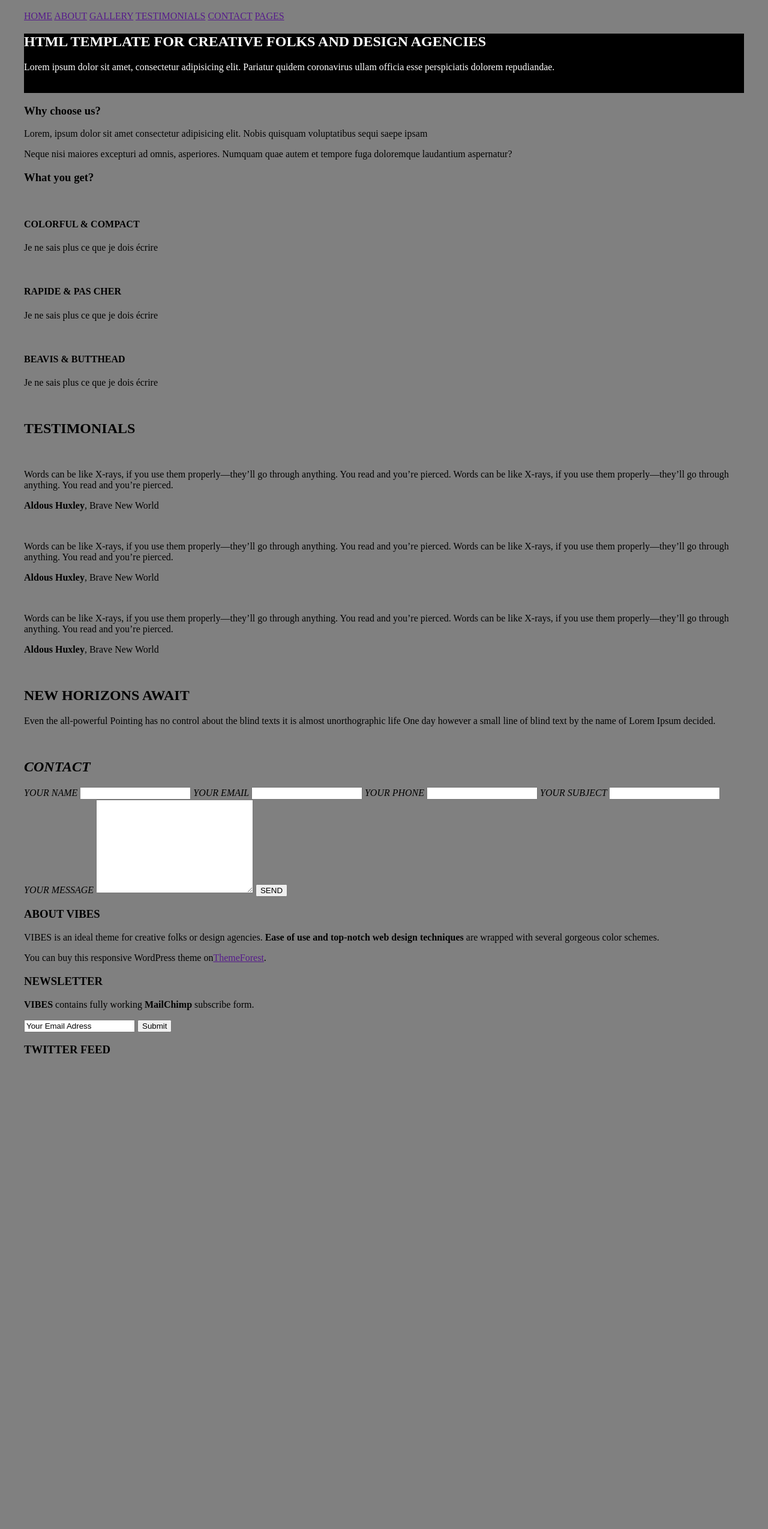
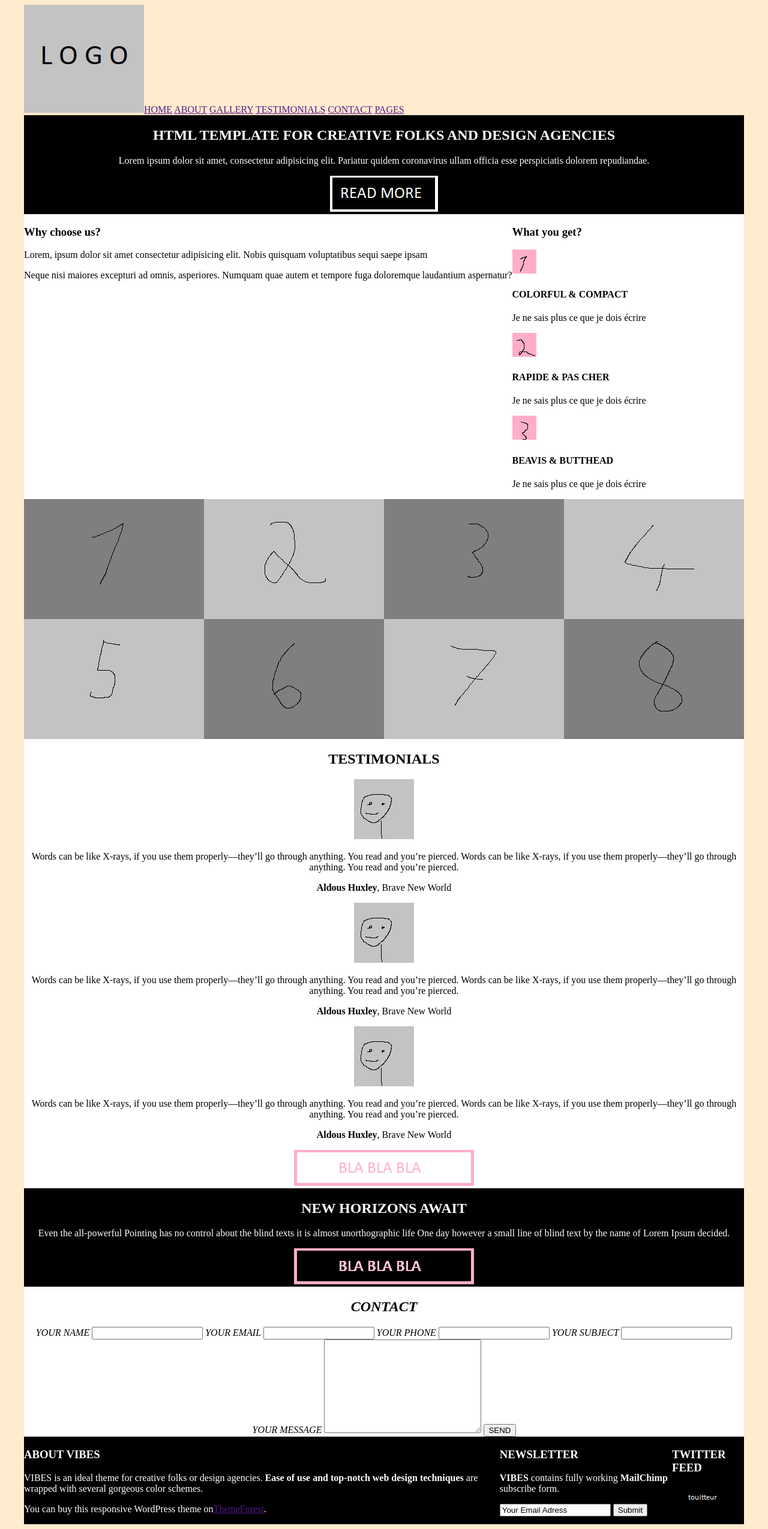
Before and after one commit to vleup/elanphp, a PHP site: page / in a window 1280 px wide. Shown: the whole page at 60% size. Before the commit the page ends 1756 px from the top, so only its background shows below. Run offline with PHP 8.4, Linux system fonts and the light colour scheme.

Commit message:
fin de journée19-03

```diff
--- a/front/vibes/index.html
+++ b/front/vibes/index.html
@@ -9,7 +9,7 @@
     <body>
     <div id="wrapper">
         <header>
-            <a href=""><img src="" alt=""></a>
+            <a href=""><img src="logo.png" alt="logo"></a>
             <nav id="main">
                 <a href="">HOME</a>
                 <a href="">ABOUT</a>
@@ -23,7 +23,7 @@
             <section id="banner">
                 <h1>HTML TEMPLATE FOR CREATIVE FOLKS AND DESIGN AGENCIES</h1>
                 <p>Lorem ipsum dolor sit amet, consectetur adipisicing elit. Pariatur quidem coronavirus ullam officia esse perspiciatis dolorem repudiandae.</p>
-                <a href=""><img src="" alt=""></a>
+                <a href=""><img src="buttonBanner.png" alt="read more"></a>
             </section>
             <section id="stuff">
                 <article id="chooseUs">
@@ -33,13 +33,13 @@
                 </article>
                 <article id="wyg">
                     <h3>What you get?</h3>
-                    <img src="" alt="">
+                    <img src="list1.png" alt="list 1">
                     <h4>COLORFUL & COMPACT</h4>
                     <p>Je ne sais plus ce que je dois écrire</p>
-                    <img src="" alt="">
+                    <img src="list2.png" alt="list 2">
                     <h4>RAPIDE & PAS CHER</h4>
                     <p>Je ne sais plus ce que je dois écrire</p>
-                    <img src="" alt="">
+                    <img src="list3.png" alt="list 3">
                     <h4>BEAVIS & BUTTHEAD</h4>
                     <p>Je ne sais plus ce que je dois écrire</p>
                 </article>
@@ -47,37 +47,37 @@
 
                 </div>
             </section>
-            <header id="gallery">
-                <img src="" alt="">
-                <img src="" alt="">
-                <img src="" alt="">
-                <img src="" alt="">
-                <img src="" alt="">
-                <img src="" alt="">
-                <img src="" alt="">
-                <img src="" alt="">
-            </header>
+            <section id="gallery">
+                <img src="gallery1.png" alt="image 1">
+                <img src="gallery2.png" alt="image 2">
+                <img src="gallery3.png" alt="image 3">
+                <img src="gallery4.png" alt="image 4">
+                <img src="gallery5.png" alt="image 5">
+                <img src="gallery6.png" alt="image 6">
+                <img src="gallery7.png" alt="image 7">
+                <img src="gallery8.png" alt="image 8">
+            </section>
             <article id="article1">
                 <h2>TESTIMONIALS</h2>
-                <img src="" alt="">
+                <img src="portrait.png" alt="portrait">
                 <p>Words can be like X-rays, if you use them properly—they’ll go through anything. You read and you’re pierced. Words can be like X-rays,
                     if you use them properly—they’ll go through anything. You read and you’re pierced.</p>
                 <p><strong>Aldous Huxley</strong>, Brave New World</p>
-                <img src="" alt="">
+                <img src="portrait.png" alt="portrait">
                 <p>Words can be like X-rays, if you use them properly—they’ll go through anything. You read and you’re pierced. Words can be like X-rays,
                     if you use them properly—they’ll go through anything. You read and you’re pierced.</p>
                 <p><strong>Aldous Huxley</strong>, Brave New World</p>
-                <img src="" alt="">
+                <img src="portrait.png" alt="portrait">
                 <p>Words can be like X-rays, if you use them properly—they’ll go through anything. You read and you’re pierced. Words can be like X-rays,
                     if you use them properly—they’ll go through anything. You read and you’re pierced.</p>
                 <p><strong>Aldous Huxley</strong>, Brave New World</p>
-                <a href=""><img src="" alt=""></a>
+                <a href=""><img src="buttonArt1.png" alt="bla bla bla"></a>
             </article>
             <article id="article2">
                 <h2>NEW HORIZONS AWAIT</h2>
                 <p>Even the all-powerful Pointing has no control about the blind texts it is almost unorthographic life One day however a small line of blind text by the name
                     of Lorem Ipsum decided.</p>
-                <a href=""><img src="" alt=""></a>
+                <a href=""><img src="buttonArt2.png" alt="bla bla bla"></a>
             </article>
             <address id="contact">
                 <h2>CONTACT</h2>
@@ -112,7 +112,7 @@
             </div>
             <div id="twitfeed">
                 <h3>TWITTER FEED</h3>
-                <img src="" alt="">
+                <img src="twitter.png" alt="twitter">
             </div>
         </footer>
     </div>
--- a/front/vibes/style.css
+++ b/front/vibes/style.css
@@ -2,28 +2,70 @@
     box-sizing: border-box;
 }
 body {
-    margin: 0;
-    background-color: grey;
+    background-color: blanchedalmond;
 }
 #wrapper {
     max-width: 1200px;
     margin: auto;
 }
+header {
+    display: flex;
+    flex-direction: row;
+    width: 100%;
+    align-items: flex-end;
+}
 main {
-    align-content: center;
+    display: flex;
+    width: 100%;
+    flex-direction: column;
 }
 #banner {
     background-color: black;
     width: 100%;
+    text-align: center;
 }
-#banner h1 {
+#banner h1, #banner p {
     color: white;
 }
-#banner p {
+
+#stuff {
+    display: flex;
+    flex-direction: row;
+    background-color: white;
+    width: 100%;
+}
+
+#article1 {
+    background-color: white;
+    width: 100%;
+    text-align: center;
+}
+#article2 {
+    background-color: black;
+    width: 100%;
+    text-align: center;
+}
+#article2 h2, #article2 p {
+    color: white;
+    width: 100%;
+}
+#gallery {
+    display: flex;
+    flex-direction: row;
+    flex-wrap: wrap;
+    width: 100%;
+}
+#contact {
+    background-color: white;
+    width: 100%;
+    text-align: center;
+}
+footer {
+    display: flex;
+    flex-direction: row;
+    background-color: black;
+    width: 100%;
+}
+footer h3, footer p {
     color: white;
 }
-#stuff section {
-    background-color: white;
-    display: inline;
-    justify-content: space-evenly;
-}
```
Also changed, not shown: front/vibes/button a.png (added), front/vibes/buttonArt1.png (added), front/vibes/buttonArt2.png (added), front/vibes/buttonBanner.png (added), front/vibes/gallery1.png (added), front/vibes/gallery2.png (added), front/vibes/gallery3.png (added), front/vibes/gallery4.png (added), front/vibes/gallery5.png (added), front/vibes/gallery6.png (added), front/vibes/gallery7.png (added), front/vibes/gallery8.png (added), front/vibes/list1.png (added), front/vibes/list2.png (added), 4 more files.
